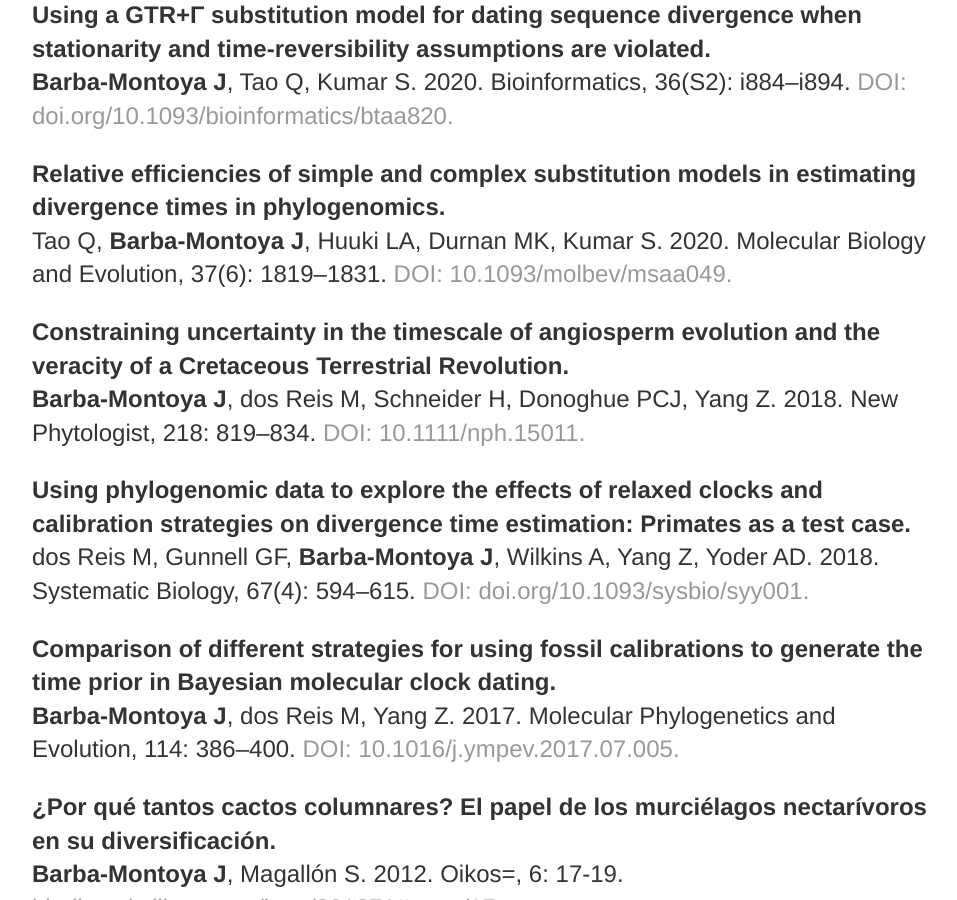
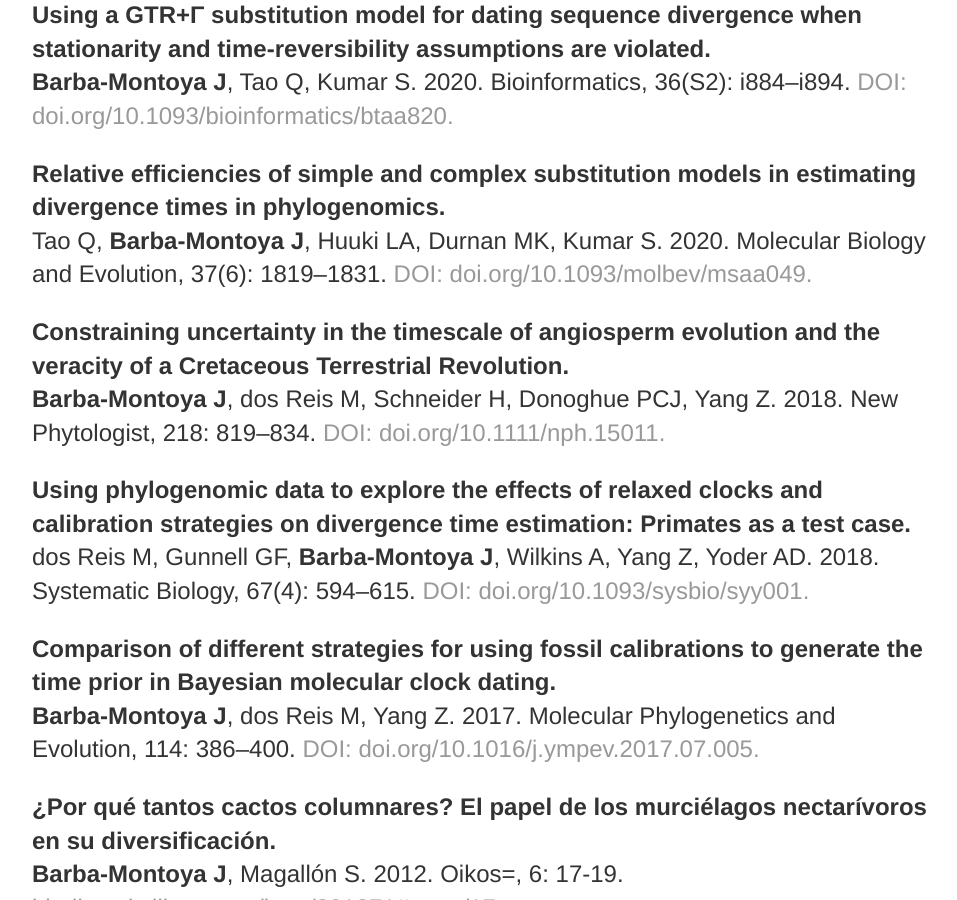
Before and after one commit to josebarbamontoya/josebarbamontoya.github.io, a Jekyll site: the page built from research/index.html, in a window 1280 px wide and 900 px high, scrolled down 1345 px. Shown: the whole window, without its empty margins (160-1117 px from the left). Built offline with Jekyll 4.4.1, drawn with Linux system fonts in a browser that asks for light colours.

Commit message:
Update index.html

```diff
--- a/research/index.html
+++ b/research/index.html
@@ -33,16 +33,16 @@ Mello B. Tao Q, <b>Barba-Montoya J</b>, Kumar S. 2021. Molecular Ecology Resourc
 <b>Barba-Montoya J</b>, Tao Q, Kumar S. 2020. Bioinformatics, 36(S2): i884–i894. <a href="https://doi.org/10.1093/bioinformatics/btaa820">DOI: doi.org/10.1093/bioinformatics/btaa820.</a>
 
 <p><b>Relative efficiencies of simple and complex substitution models in estimating divergence times in phylogenomics.</b><br>
-Tao Q, <b>Barba-Montoya J</b>, Huuki LA, Durnan MK, Kumar S. 2020. Molecular Biology and Evolution, 37(6): 1819–1831. <a href="https://doi.org/10.1093/molbev/msaa049">DOI: 10.1093/molbev/msaa049.</a>
+Tao Q, <b>Barba-Montoya J</b>, Huuki LA, Durnan MK, Kumar S. 2020. Molecular Biology and Evolution, 37(6): 1819–1831. <a href="https://doi.org/10.1093/molbev/msaa049">DOI: doi.org/10.1093/molbev/msaa049.</a>
 
 <p><b>Constraining uncertainty in the timescale of angiosperm evolution and the veracity of a Cretaceous Terrestrial Revolution.</b><br>
-<b>Barba-Montoya J</b>, dos Reis M, Schneider H, Donoghue PCJ, Yang Z. 2018. New Phytologist, 218: 819–834. <a href="https://nph.onlinelibrary.wiley.com/doi/abs/10.1111/nph.15011">DOI: 10.1111/nph.15011.</a>
+<b>Barba-Montoya J</b>, dos Reis M, Schneider H, Donoghue PCJ, Yang Z. 2018. New Phytologist, 218: 819–834. <a href="https://nph.onlinelibrary.wiley.com/doi/abs/10.1111/nph.15011">DOI: doi.org/10.1111/nph.15011.</a>
 
 <p><b>Using phylogenomic data to explore the effects of relaxed clocks and calibration strategies on divergence time estimation: Primates as a test case.</b><br>
 dos Reis M, Gunnell GF, <b>Barba-Montoya J</b>, Wilkins A, Yang Z, Yoder AD. 2018. Systematic Biology, 67(4): 594–615. <a href="https://academic.oup.com/sysbio/advance-article/doi/10.1093/sysbio/syy001/4802240">DOI: doi.org/10.1093/sysbio/syy001.</a>
 
 <p><b>Comparison of different strategies for using fossil calibrations to generate the time prior in Bayesian molecular clock dating.</b><br>
-<b>Barba-Montoya J</b>, dos Reis M, Yang Z. 2017. Molecular Phylogenetics and Evolution, 114: 386–400. <a href="https://www.sciencedirect.com/science/article/pii/S1055790317303044?via%3Dihub"> DOI: 10.1016/j.ympev.2017.07.005.</a>
+<b>Barba-Montoya J</b>, dos Reis M, Yang Z. 2017. Molecular Phylogenetics and Evolution, 114: 386–400. <a href="https://www.sciencedirect.com/science/article/pii/S1055790317303044?via%3Dihub"> DOI: doi.org/10.1016/j.ympev.2017.07.005.</a>
 
 <p><b>¿Por qué tantos cactos columnares? El papel de los murciélagos nectarívoros en su diversificación.</b><br>
 <b>Barba-Montoya J</b>, Magallón S. 2012.  Oikos=, 6: 17-19. <a href="https://www.biodiversitylibrary.org/item/201871#page/17"> biodiversitylibrary.org/item/201871#page/17.</a>
```
